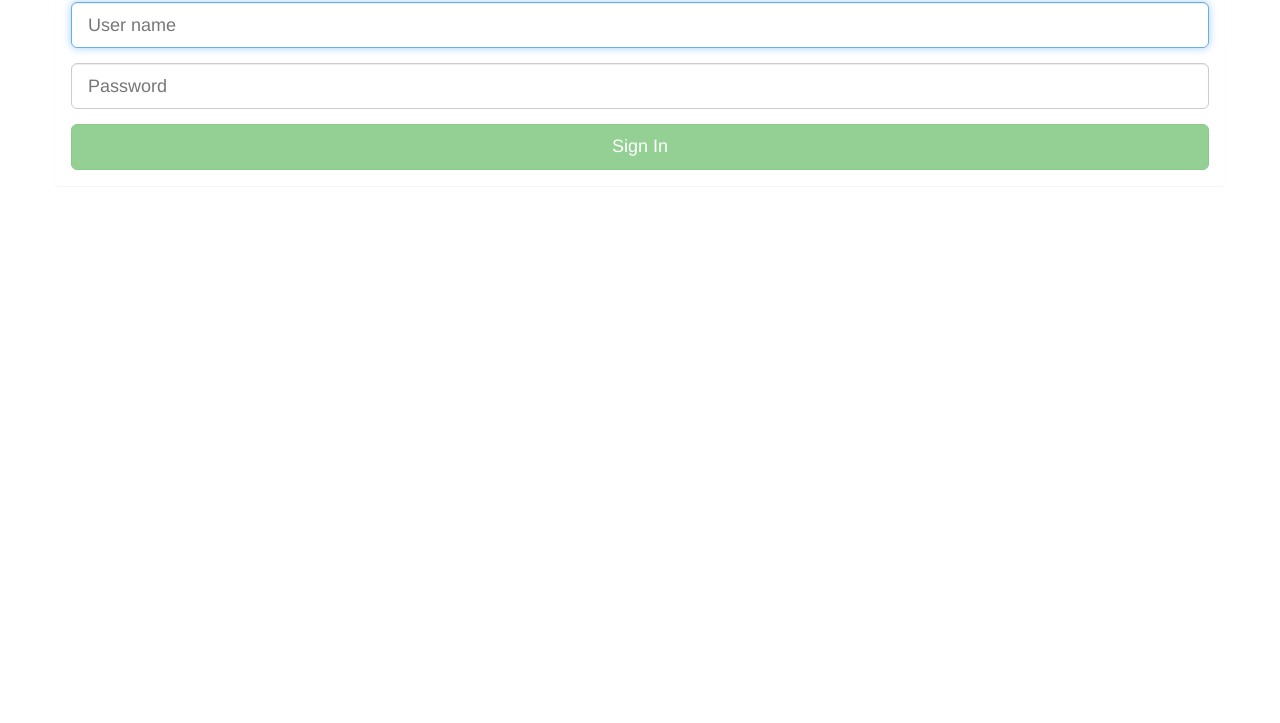
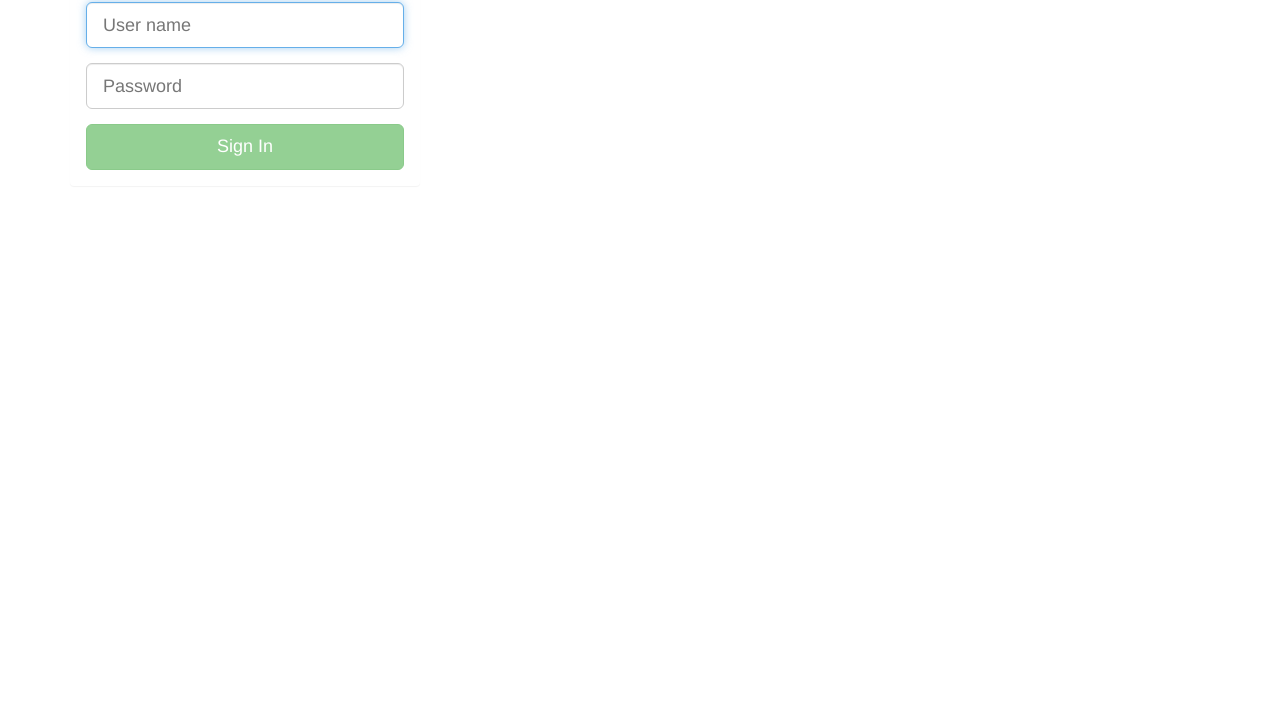
Before and after one commit to AdrianTwyford/IHeartJMM, a website: page public/index.html in a window 1280 px wide. Shown: the part 77-800 px from the top of the page. Drawn offline with Linux system fonts and the light colour scheme.

Commit message:
resize login stuff

```diff
--- a/public/views/login.html
+++ b/public/views/login.html
@@ -1,5 +1,5 @@
 <div class="container">
-    <div class="row">
+    <div class="row col-md-4">
         <div class="center-form panel">
             <div class="panel-body">
                 <h2 class="text-center">Login</h2>
```
